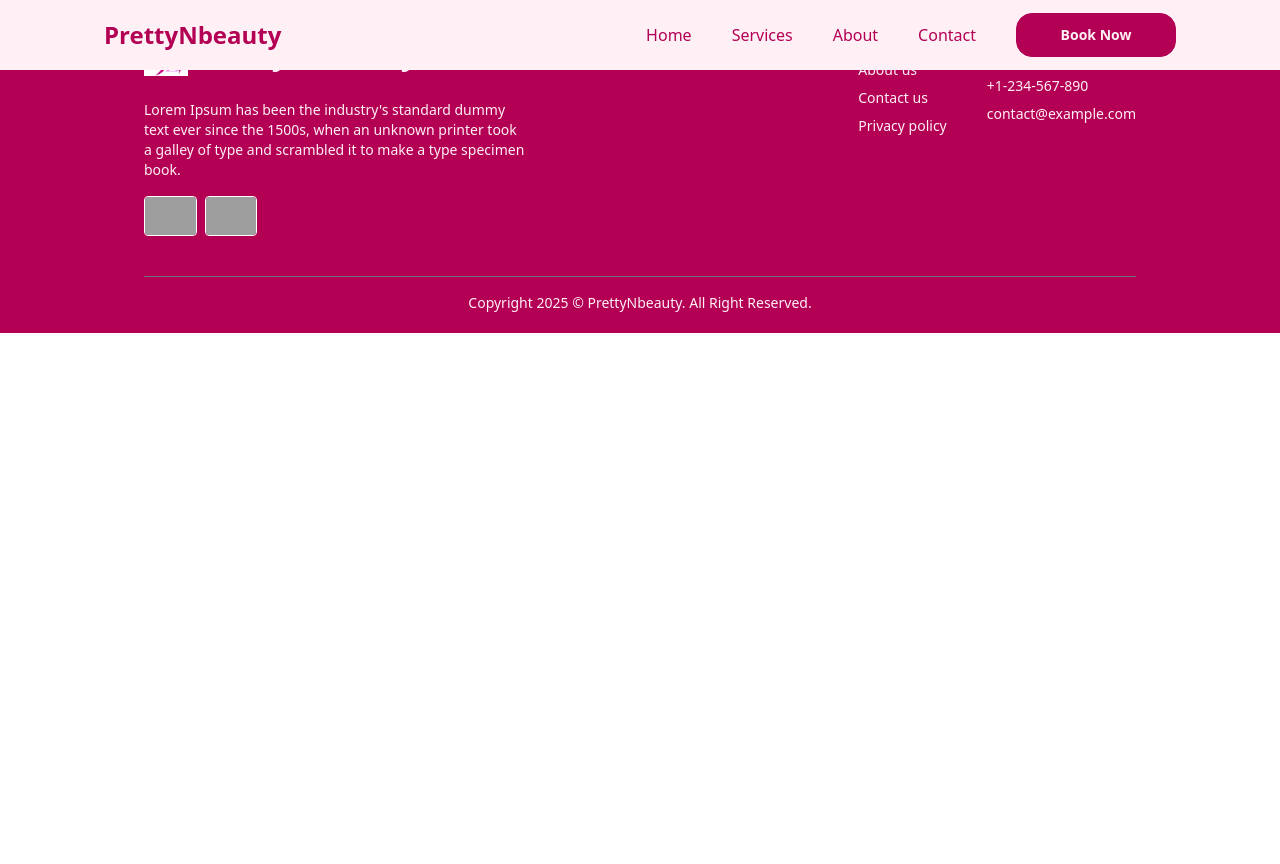
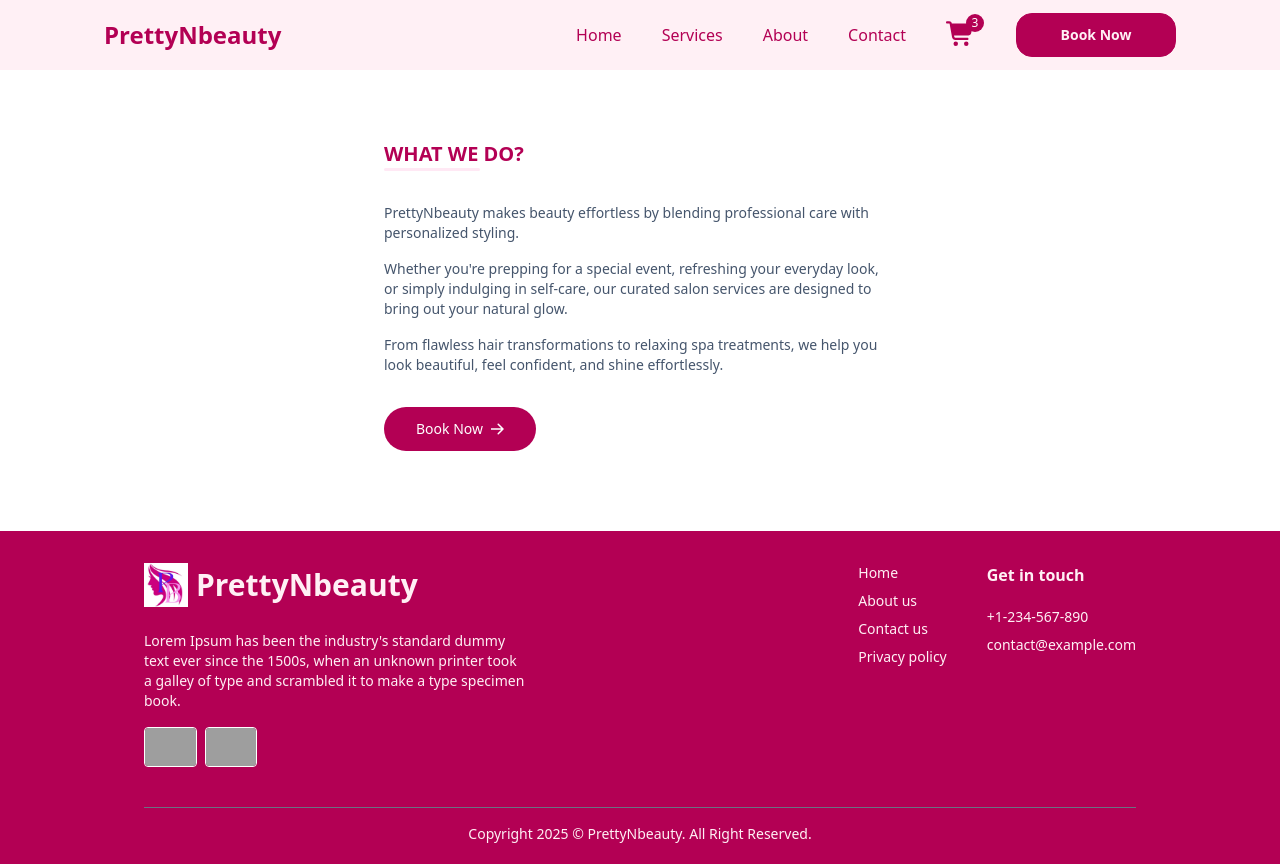
Before and after one commit to ArpanSankesh/Glamora, a React (Vite) app: page /about in a window 1280 px wide. Before the commit the page ends 800 px from the top, so only its background shows below. Built offline with nearby package versions, Linux system fonts and the light colour scheme; grey boxes are pictures that could not be loaded.

Commit message:
UI : About Section

```diff
--- a/src/App.jsx
+++ b/src/App.jsx
@@ -4,6 +4,7 @@ import Home from './Pages/Home'
 import { Routes, Route } from 'react-router-dom'
 import Services from './Pages/Services'
 import Footer from './Components/Footer'
+import About from './Pages/About'
 
 
 const App = () => {
@@ -13,6 +14,7 @@ const App = () => {
       <Routes>
         <Route path="/" element={<Home />} />
         <Route path="/services" element={<Services />} />
+        <Route path="/about" element={<About />} />
       </Routes>
       <Footer />
 
--- /dev/null
+++ b/src/Components/AboutPoster.jsx
@@ -0,0 +1,41 @@
+import React from 'react'
+
+const AboutPoster = () => {
+    return (
+
+        <section className=" flex items-center justify-center gap-10 max-md:px-4 pb-20">
+            {/* <div className="w-[500px] h-[500px] relative rounded-2xl overflow-hidden shrink-0 mt-20">
+                <video
+                    className="w-full h-full object-cover rounded-2xl max-h-[400px] shadow-xl border border-[var(--color-accent)]"
+                    src="./src/assets/ShowReel.mp4"
+                    autoPlay
+                    muted
+                    loop
+                    playsInline
+                ></video>
+            </div> */}
+            <div className=" text-sm text-slate-600 max-w-lg">
+                <h1 className="text-xl uppercase font-semibold text-[var(--color-accent)]">What we do?</h1>
+                <div className="w-24 h-[3px] rounded-full bg-[var(--color-opaque)]"></div>
+                <p className="mt-8">PrettyNbeauty makes beauty effortless by blending professional care with personalized styling. </p>
+
+                <p className="mt-4">Whether you're prepping for a special event, refreshing your everyday look, or simply indulging in self-care, our curated salon services are designed to bring out your natural glow.</p>
+
+                <p className="mt-4">From flawless hair transformations to relaxing spa treatments, we help you look beautiful, feel confident, and shine effortlessly.</p>
+                <button
+                    className="flex items-center gap-2 mt-8 hover:-translate-y-0.5 transition bg-[var(--color-accent)] py-3 px-8 rounded-full text-white">
+                    <span>Book Now</span>
+                    <svg width="13" height="12" viewBox="0 0 13 12" fill="none" xmlns="http://www.w3.org/2000/svg">
+                        <path
+                            d="M12.53 6.53a.75.75 0 0 0 0-1.06L7.757.697a.75.75 0 1 0-1.06 1.06L10.939 6l-4.242 4.243a.75.75 0 0 0 1.06 1.06zM0 6v.75h12v-1.5H0z"
+                            fill="#fff" />
+                    </svg>
+                </button>
+            </div>
+
+        </section>
+
+    )
+}
+
+export default AboutPoster
--- a/src/Components/NavBar.jsx
+++ b/src/Components/NavBar.jsx
@@ -1,5 +1,7 @@
 import React, { useEffect, useState } from 'react'
 import { FontAwesomeIcon } from '@fortawesome/react-fontawesome'
+import { faShoppingCart } from '@fortawesome/free-solid-svg-icons';
+
 import { faBars } from '@fortawesome/free-solid-svg-icons'
 import { useLocation } from 'react-router-dom';
 
@@ -12,7 +14,7 @@ const NavBar = () => {
 
   useEffect(() => {
     const handleScroll = () => {
-      if(!isHomePage) return
+      if (!isHomePage) return
       if (window.scrollY > 10) {
         setIsScrolled(true)
       } else {
@@ -31,8 +33,7 @@ const NavBar = () => {
   return (
     <nav className={`fixed top-0 left-0 w-full h-[70px] z-20 transition-all
   px-6 md:px-16 lg:px-24 xl:px-26 flex items-center justify-between
-  ${
-    isHomePage
+  ${isHomePage
         ? isScrolled
           ? 'bg-[var(--color-text)] text-[var(--color-accent)] '
           : 'bg-transparent text-[var(--color-text)]'
@@ -50,6 +51,11 @@ const NavBar = () => {
           <li><a className="font-medium hover:text-[var(--color-accent)] transition" href="/about">About</a></li>
           <li><a className="font-medium hover:text-[var(--color-accent)] transition" href="/contact">Contact</a></li>
         </ul>
+
+        <div className="relative cursor-pointer">
+           <FontAwesomeIcon icon={faShoppingCart} className="text-2xl text-[var(--color-accent)]" />
+          <button className="absolute -top-2 -right-2 text-xs text-white bg-[var(--color-accent)] w-[18px] h-[18px] rounded-full">3</button>
+        </div>
 
         {/* Book Now Button (Desktop) */}
         <button type="button" className="bg-[var(--color-accent)] text-[var(--color-text)] border border-[var(--color-accent)] md:inline hidden text-sm font-semibold hover:bg-[var(--color-text)] hover:text-[var(--color-accent)] hover:border-[var(--color-accent)] active:scale-95 transition-all w-40 h-11 rounded-2xl">
--- /dev/null
+++ b/src/Pages/About.jsx
@@ -0,0 +1,12 @@
+import React from 'react'
+import AboutPoster from '../Components/AboutPoster'
+
+const About = () => {
+  return (
+    <div className='w-full pt-35'>
+        <AboutPoster />
+    </div>
+  )
+}
+
+export default About
--- /dev/null
+++ b/src/assets/data/services.js
@@ -0,0 +1,32 @@
+// /src/data/services.js
+const services = [
+  {
+    id: 1,
+    name: "Hair Spa",
+    description: "Relaxing scalp therapy that nourishes your hair.",
+    image: "./src/assets/hair Spa.jpg",
+    price: 1200,
+    offerPrice: 999,
+    isAvailable: true
+  },
+  {
+    id: 2,
+    name: "Facial Glow",
+    description: "Rejuvenating facial for glowing skin.",
+    image: "./src/assets/facial.jpg",
+    price: 1500,
+    offerPrice: 1199,
+    isAvailable: true
+  },
+  {
+    id: 3,
+    name: "Hair Cut",
+    description: "Stylish haircut from our top stylists.",
+    image: "./src/assets/haircut.jpg",
+    price: 500,
+    offerPrice: 400,
+    isAvailable: true
+  }
+];
+
+export default services;
--- /dev/null
+++ b/src/assets/data/testimonials.js
@@ -0,0 +1,23 @@
+// /src/data/testimonials.js
+const testimonials = [
+  {
+    id: 1,
+    name: "Priya Sharma",
+    feedback: "Amazing experience! My hair feels brand new.",
+    image: "./src/assets/client1.jpg"
+  },
+  {
+    id: 2,
+    name: "Neha Verma",
+    feedback: "Best facial I’ve ever had. Staff is so kind!",
+    image: "./src/assets/client2.jpg"
+  },
+  {
+    id: 3,
+    name: "Riya Kapoor",
+    feedback: "They made me feel pampered from start to finish.",
+    image: "./src/assets/client3.jpg"
+  }
+];
+
+export default testimonials;
```
Also changed, not shown: 1 other file (tests, documents, lock files or other folders). Lines whose indentation alone changed are shown as unchanged.
